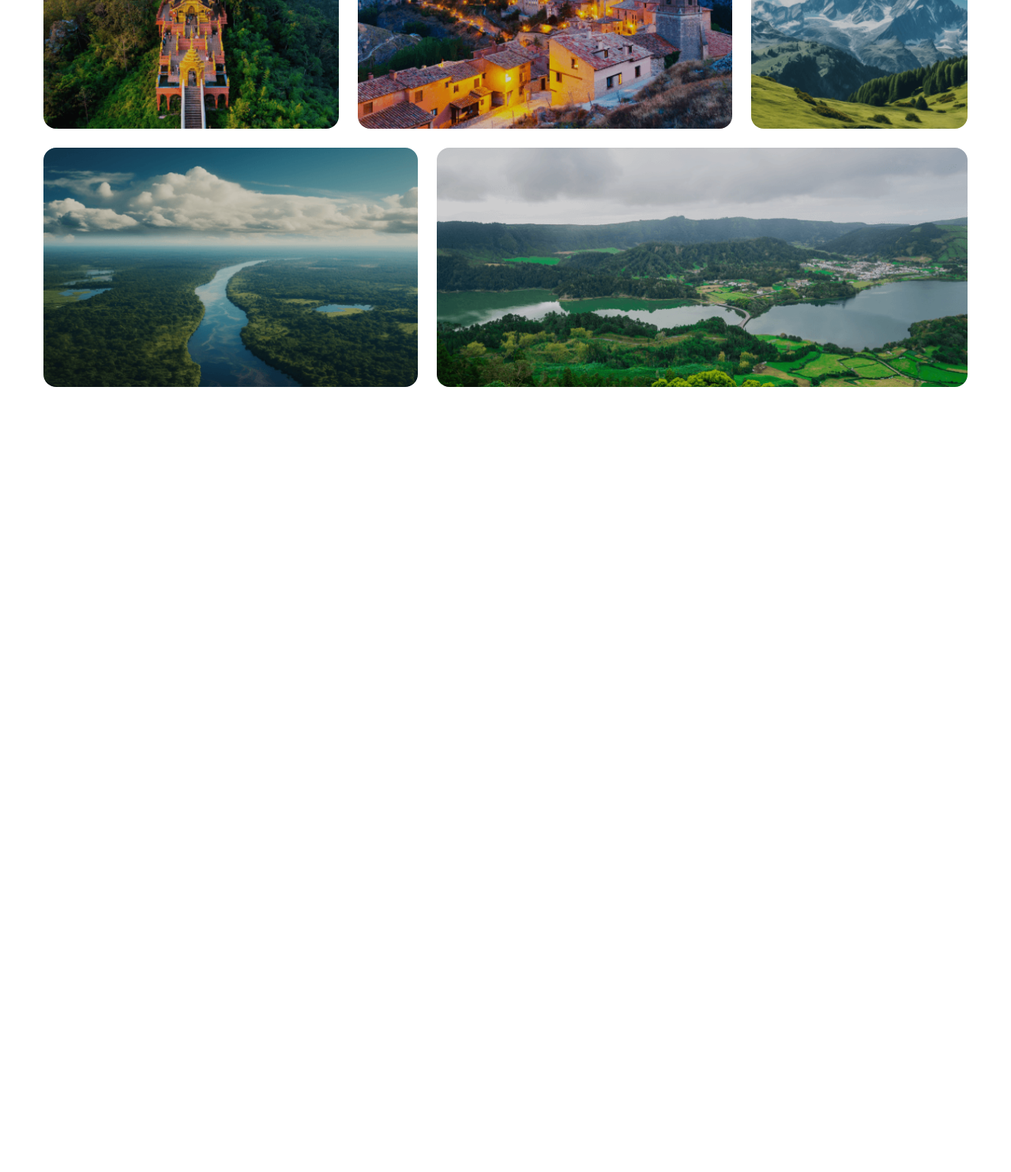
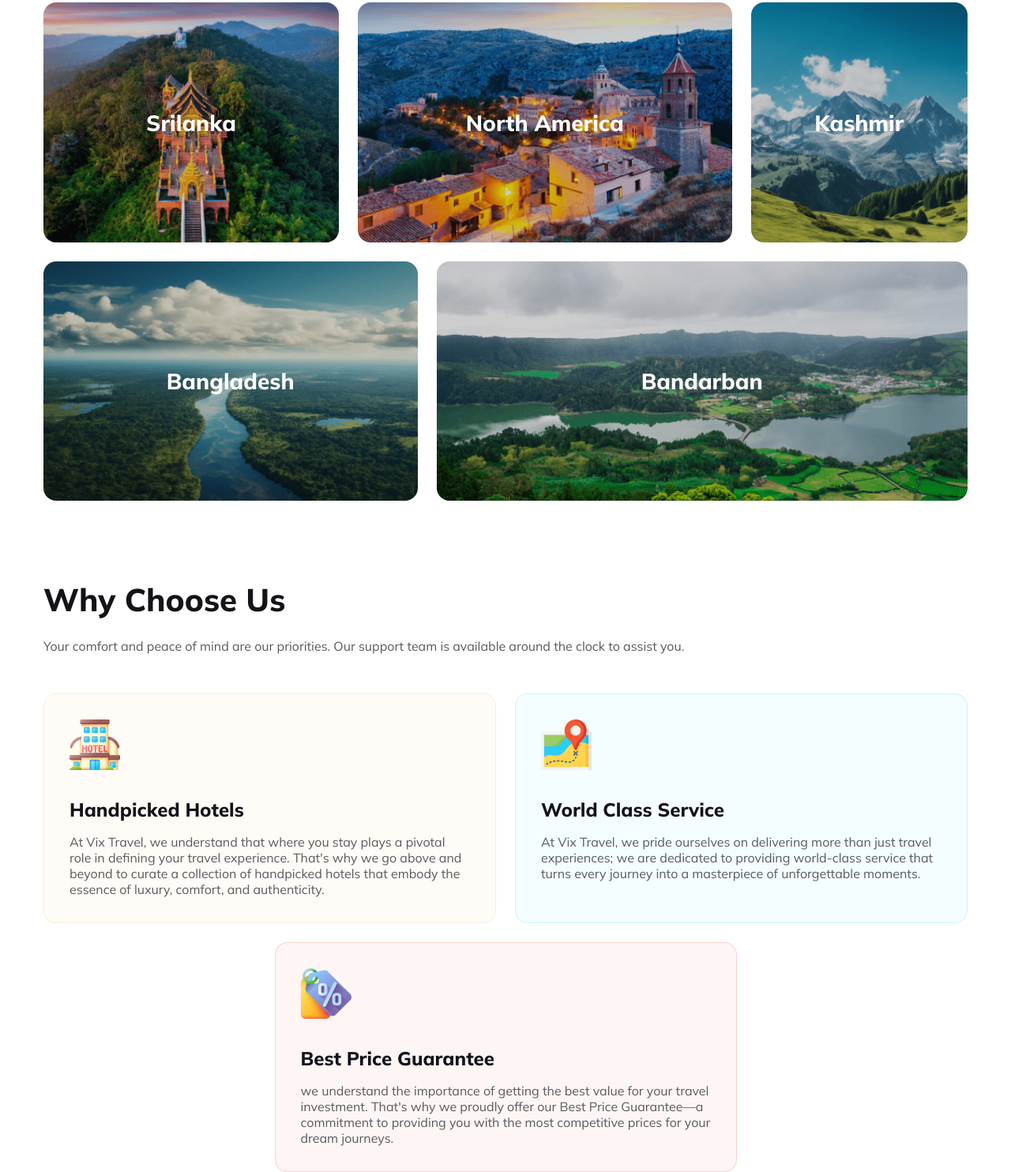
Before and after one commit to Haruntahid/vix_travel, a plain HTML site: page index.html in a window 1280 px wide. Shown: the part 1825-3309 px from the top of the page at 79% size. Before the commit the page ends 2318 px from the top, so only its background shows below. Drawn offline with Linux system fonts and the light colour scheme.

Commit message:
why choose us section complete

```diff
--- a/index.html
+++ b/index.html
@@ -97,6 +97,13 @@
       <!-- Destination section -->
       <section class="destination">
         <div class="container">
+          <div class="destination_txt">
+            <h2 class="section_title">Choose Your Destination</h2>
+            <p class="section_para">
+              Our dedicated travel experts work closely with you to understand
+              your preferences and create a customized experience.
+            </p>
+          </div>
           <div class="destination_img_holder">
             <div class="img_box img1">
               <img src="./Images/1.png" alt="" />
@@ -104,27 +111,71 @@
             </div>
             <div class="img_box img2">
               <img src="./Images/2.png" alt="" />
-              <p></p>
+              <p class="middle_txt">Indonesia</p>
             </div>
             <div class="img_box img3">
               <img src="./Images/3.png" alt="" />
-              <p></p>
+              <p class="middle_txt">Srilanka</p>
             </div>
             <div class="img_box img4">
               <img src="./Images/4.png" alt="" />
-              <p></p>
+              <p class="middle_txt">North America</p>
             </div>
             <div class="img_box img5">
               <img src="./Images/5.png" alt="" />
-              <p></p>
+              <p class="middle_txt">Kashmir</p>
             </div>
             <div class="img_box img6">
               <img src="./Images/6.png" alt="" />
-              <p></p>
+              <p class="middle_txt">Bangladesh</p>
             </div>
             <div class="img_box img7">
               <img src="./Images/7.png" alt="" />
-              <p></p>
+              <p class="middle_txt">Bandarban</p>
+            </div>
+          </div>
+        </div>
+      </section>
+      <!-- why choose us section -->
+      <section class="choose_us">
+        <div class="container">
+          <h2 class="section_title">Why Choose Us</h2>
+          <p class="section_para">
+            Your comfort and peace of mind are our priorities. Our support team
+            is available around the clock to assist you.
+          </p>
+          <div class="boxes_holder">
+            <div class="boxs boxs1">
+              <img src="./Images/hotel.png" alt="" />
+              <h3>Handpicked Hotels</h3>
+              <p>
+                At Vix Travel, we understand that where you stay plays a pivotal
+                role in defining your travel experience. That's why we go above
+                and beyond to curate a collection of handpicked hotels that
+                embody the essence of luxury, comfort, and authenticity.
+              </p>
+            </div>
+            <div class="boxs boxs2">
+              <img src="./Images/map.png" alt="" />
+              <h3>World Class Service</h3>
+              <p>
+                At Vix Travel, we pride ourselves on delivering more than just
+                travel experiences; we are dedicated to providing world-class
+                service that turns every journey into a masterpiece of
+                unforgettable moments.
+              </p>
+            </div>
+          </div>
+          <div class="another_box_holder">
+            <div class="boxs boxs3">
+              <img src="./Images/price.png" alt="" />
+              <h3>Best Price Guarantee</h3>
+              <p>
+                we understand the importance of getting the best value for your
+                travel investment. That's why we proudly offer our Best Price
+                Guarantee—a commitment to providing you with the most
+                competitive prices for your dream journeys.
+              </p>
             </div>
           </div>
         </div>
--- a/styles/style.css
+++ b/styles/style.css
@@ -35,7 +35,16 @@ html {
   font-weight: 700;
   border-radius: 8px;
 }
-
+.section_title {
+  color: var(--title_color);
+  font-size: 4rem;
+  font-weight: 800;
+}
+.section_para {
+  color: var(--para_color);
+  margin: 24px 0 50px;
+  font-size: 1.6rem;
+}
 /* header */
 nav {
   padding: 50px 0;
@@ -151,6 +160,11 @@ nav ul li a {
 .destination {
   margin-top: 100px;
 }
+.destination_txt,
+.choose_us_content {
+  text-align: center;
+}
+
 .destination_img_holder {
   display: grid;
   grid-template-columns: repeat(12, 1fr);
@@ -192,3 +206,46 @@ nav ul li a {
 .img7 {
   grid-column: span 7;
 }
+/* why choose us */
+.choose_us {
+  margin-top: 100px;
+}
+.boxes_holder {
+  display: flex;
+  justify-content: space-between;
+  gap: 24px;
+}
+.boxs {
+  padding: 32px;
+  border-radius: 16px;
+}
+.boxs1,
+.boxs2 {
+  width: 49%;
+}
+.boxs1 {
+  border: 1px solid rgba(251, 181, 99, 0.2);
+  background: rgba(251, 181, 99, 0.05);
+}
+.boxs2 {
+  border: 1px solid rgba(41, 206, 246, 0.2);
+  background: rgba(41, 206, 246, 0.05);
+}
+.another_box_holder {
+  width: 50%;
+  margin: 24px auto 0;
+}
+.boxs3 {
+  border: 1px solid rgba(233, 68, 68, 0.2);
+  background: rgba(233, 68, 68, 0.05);
+}
+.boxs h3 {
+  font-size: 2.4rem;
+  color: var(--title_color);
+  font-weight: 800;
+  margin: 32px 0 16px;
+}
+.boxs p {
+  color: #5a5a5d;
+  font-size: 1.6rem;
+}
```
Also changed, not shown: Images/hotel.png (added), Images/map.png (added), Images/price.png (added).
